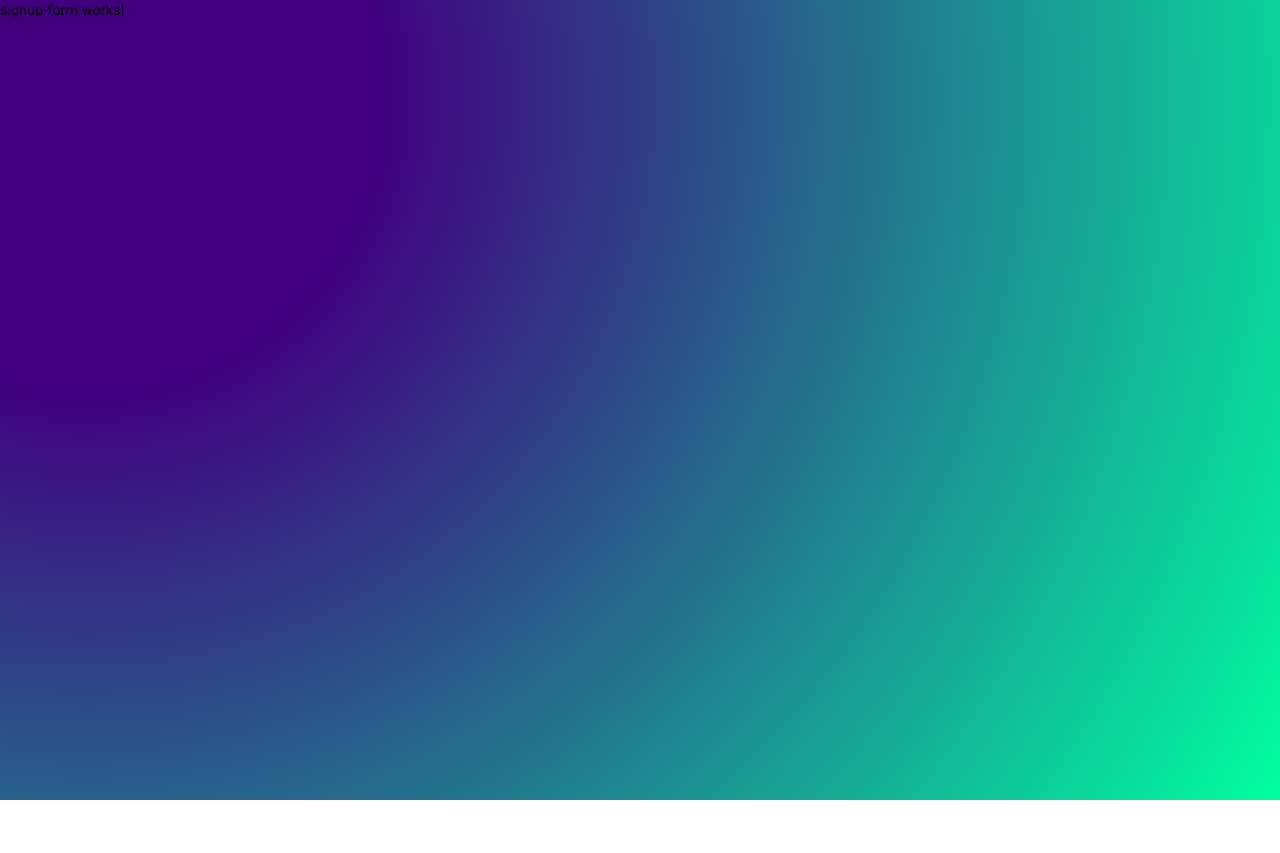
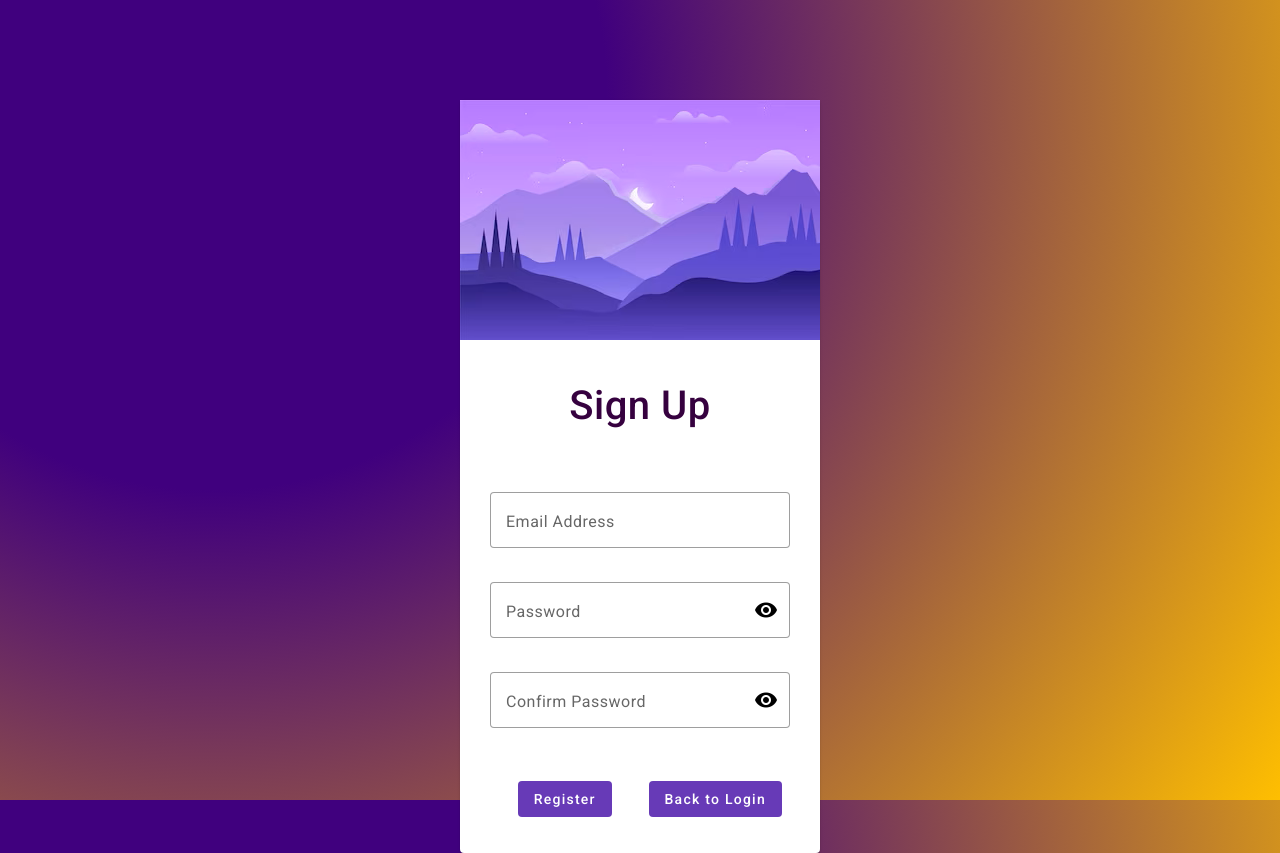
Before and after one commit to MaresR0bert/atest-app, an Angular app in the folder webapp-src/atest-app-webapp/: page /signup in a window 1280 px wide. Before the commit the page ends 800 px from the top, so only its background shows below. Built offline with nearby package versions, Linux system fonts and the light colour scheme.

Commit message:
1. What does this change do? added signup form 2. Side effects? N/A

```diff
--- a/webapp-src/atest-app-webapp/src/app/app.module.ts
+++ b/webapp-src/atest-app-webapp/src/app/app.module.ts
@@ -13,6 +13,7 @@ import {MatInputModule} from "@angular/material/input";
 import {MatButtonModule} from "@angular/material/button";
 import {NgOptimizedImage} from "@angular/common";
 import {MatIconModule} from "@angular/material/icon";
+import {MatGridListModule} from "@angular/material/grid-list";
 
 @NgModule({
   declarations: [
@@ -30,7 +31,8 @@ import {MatIconModule} from "@angular/material/icon";
         ReactiveFormsModule,
         MatButtonModule,
         NgOptimizedImage,
-    MatIconModule
+        MatIconModule,
+        MatGridListModule
     ],
   providers: [],
   bootstrap: [AppComponent]
--- a/webapp-src/atest-app-webapp/src/app/login-form/login-form.component.css
+++ b/webapp-src/atest-app-webapp/src/app/login-form/login-form.component.css
@@ -35,8 +35,3 @@ mat-card-content {
   display: flex;
   justify-content: flex-end;
 }
-
-button {
-  color: white !important;
-  background-color: #36013F;
-}
--- a/webapp-src/atest-app-webapp/src/app/login-form/login-form.component.html
+++ b/webapp-src/atest-app-webapp/src/app/login-form/login-form.component.html
@@ -1,5 +1,5 @@
 <mat-card>
-  <img ngSrc="/assets/login-form-image.png" alt="" height="240" width="360">
+  <img ngSrc="/assets/login-form-image.png" alt="" priority height="240" width="360">
   <mat-card-title>Login</mat-card-title>
   <mat-card-content>
     <form [formGroup]="form" (ngSubmit)="submit()">
@@ -22,10 +22,18 @@
           </mat-icon>
         </mat-form-field>
       </p>
-      <div class="button">
-        <button type="submit" mat-button>Login</button>
-      </div>
-
+      <mat-grid-list cols="2" rowHeight="2:1">
+        <mat-grid-tile>
+          <div class="button">
+            <button type="submit" mat-flat-button color="primary">Login</button>
+          </div>
+        </mat-grid-tile>
+        <mat-grid-tile>
+          <div class="button">
+            <button mat-flat-button color="primary" (click)="router.navigate(['/signup'])">Register Here!</button>
+          </div>
+        </mat-grid-tile>
+      </mat-grid-list>
     </form>
   </mat-card-content>
 </mat-card>
--- a/webapp-src/atest-app-webapp/src/app/login-form/login-form.component.ts
+++ b/webapp-src/atest-app-webapp/src/app/login-form/login-form.component.ts
@@ -1,6 +1,7 @@
 import {Component} from '@angular/core';
 import {FormControl, FormGroup} from "@angular/forms";
 import {User} from "../../models/user.model";
+import {Router} from "@angular/router";
 
 @Component({
   selector: 'app-login-form',
@@ -16,6 +17,9 @@ export class LoginFormComponent {
     password: new FormControl(''),
   });
 
+  constructor(public router: Router) {
+  }
+
   submit(): void {
     const user: User = {
       username: this.form.get("username")?.value,
@@ -26,6 +30,5 @@ export class LoginFormComponent {
 
   togglePasswordVisibility(): void {
     this.showPassword = !this.showPassword;
-    this.error = "Invalid Credentials!"
   }
 }
--- a/webapp-src/atest-app-webapp/src/app/signup-form/signup-form.component.css
+++ b/webapp-src/atest-app-webapp/src/app/signup-form/signup-form.component.css
@@ -0,0 +1,42 @@
+:host {
+  display: flex;
+  justify-content: center;
+  padding-top: 100px;
+}
+
+.mat-form-field {
+  width: 150%;
+  min-width: 300px;
+}
+
+mat-card-title {
+  display: flex;
+  justify-content: center;
+  padding: 50PX;
+  font-size: 40px;
+  color: #36013F;
+}
+
+mat-card-content {
+  display: flex;
+  justify-content: center;
+}
+
+.error {
+  padding: 12px;
+  width: 275px;
+  color: white;
+  background-color: crimson;
+  text-align: center;
+  font-weight: bold;
+}
+
+.button {
+  display: flex;
+  justify-content: flex-end;
+}
+
+button {
+  color: white !important;
+  background-color: #36013F;
+}
--- a/webapp-src/atest-app-webapp/src/app/signup-form/signup-form.component.html
+++ b/webapp-src/atest-app-webapp/src/app/signup-form/signup-form.component.html
@@ -1 +1,48 @@
-<p>signup-form works!</p>
+<mat-card>
+  <img ngSrc="/assets/login-form-image.png" alt="" priority height="240" width="360">
+  <mat-card-title>Sign Up</mat-card-title>
+  <mat-card-content>
+    <form [formGroup]="form" (ngSubmit)="submit()">
+      <p *ngIf="error" class="error">
+        {{ error }}
+      </p>
+      <br/>
+      <p>
+        <mat-form-field [style.width.px]=300 appearance="outline">
+          <mat-label>Email Address</mat-label>
+          <input type="text" matInput placeholder="Email Address" formControlName="username">
+        </mat-form-field>
+      </p>
+      <p>
+        <mat-form-field [style.width.px]=300 appearance="outline">
+          <mat-label>Password</mat-label>
+          <input [type]="showPassword ? 'text' : 'password'" matInput placeholder="Password" formControlName="password">
+          <mat-icon matSuffix (click)="togglePasswordVisibility()">
+            {{showPassword ? 'visibility_off' : 'visibility'}}
+          </mat-icon>
+        </mat-form-field>
+      </p>
+      <p>
+        <mat-form-field [style.width.px]=300 appearance="outline">
+          <mat-label>Confirm Password</mat-label>
+          <input [type]="showConfirmedPassword ? 'text' : 'password'" matInput placeholder="Confirm Password" formControlName="confirmedPassword">
+          <mat-icon matSuffix (click)="toggleConfirmedPasswordVisibility()">
+            {{showConfirmedPassword ? 'visibility_off' : 'visibility'}}
+          </mat-icon>
+        </mat-form-field>
+      </p>
+      <mat-grid-list cols="2" rowHeight="2:1">
+        <mat-grid-tile>
+          <div class="button">
+            <button type="submit" mat-flat-button color="primary">Register</button>
+          </div>
+        </mat-grid-tile>
+        <mat-grid-tile>
+          <div class="button">
+            <button mat-flat-button color="primary" (click)="router.navigate(['/login'])">Back to Login</button>
+          </div>
+        </mat-grid-tile>
+      </mat-grid-list>
+    </form>
+  </mat-card-content>
+</mat-card>
--- a/webapp-src/atest-app-webapp/src/app/signup-form/signup-form.component.ts
+++ b/webapp-src/atest-app-webapp/src/app/signup-form/signup-form.component.ts
@@ -1,4 +1,7 @@
 import { Component } from '@angular/core';
+import {FormControl, FormGroup} from "@angular/forms";
+import {User} from "../../models/user.model";
+import {Router} from "@angular/router";
 
 @Component({
   selector: 'app-signup-form',
@@ -6,5 +9,38 @@ import { Component } from '@angular/core';
   styleUrls: ['./signup-form.component.css']
 })
 export class SignupFormComponent {
+  showPassword: boolean = false;
+  showConfirmedPassword: boolean = false;
+  error: string | null;
+  form: FormGroup = new FormGroup({
+    username: new FormControl(''),
+    password: new FormControl(''),
+    confirmedPassword: new FormControl('')
+  });
 
+  constructor(public router: Router) {
+  }
+
+  submit(): void {
+
+    if(this.form.get("password")?.value !== this.form.get("confirmedPassword")?.value) {
+      this.error = "Passwords do not match!"
+      return;
+    }
+
+    const user: User = {
+      username: this.form.get("username")?.value,
+      password: this.form.get("password")?.value
+    }
+
+    console.log(JSON.stringify(user));
+  }
+
+  togglePasswordVisibility(): void {
+    this.showPassword = !this.showPassword;
+  }
+
+  toggleConfirmedPasswordVisibility(): void {
+    this.showConfirmedPassword = !this.showConfirmedPassword;
+  }
 }
--- a/webapp-src/atest-app-webapp/src/styles.css
+++ b/webapp-src/atest-app-webapp/src/styles.css
@@ -3,5 +3,5 @@
 html, body { height: 100%; }
 body { margin: 0; font-family: Roboto, "Helvetica Neue", sans-serif; }
 html {
-  background: radial-gradient(circle at 6.6% 12%, rgb(64, 0, 126) 20.8%, rgb(0, 255, 160) 100.2%);
+  background: radial-gradient(circle at 16.6% 12%, rgb(64, 0, 126) 30.8%, rgb(255, 191, 0) 100.2%);
 }
```
Lines whose indentation alone changed are shown as unchanged.
